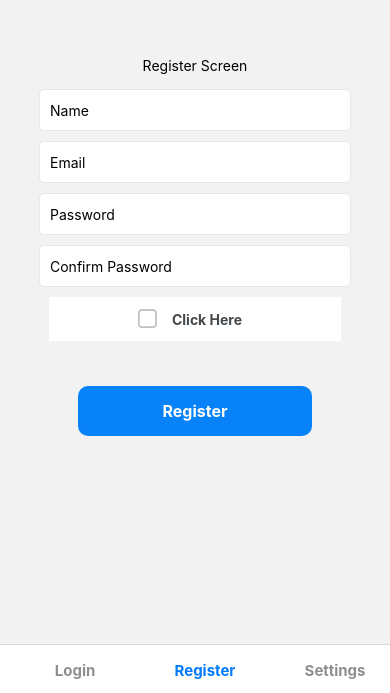
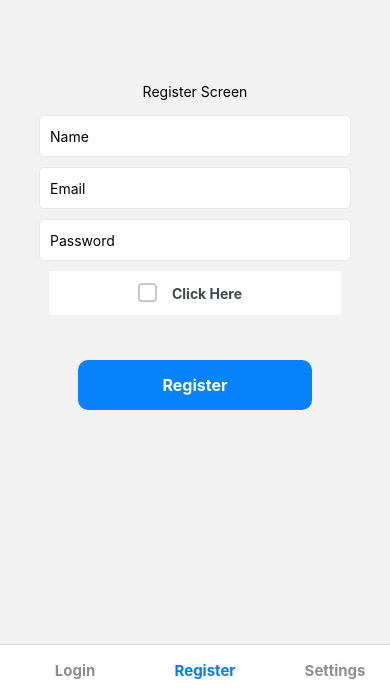
Before and after one commit to MichalGruszczak/ReactNative_BaseStuff, a React Native app: screen /Register in a window 390 px wide. Shown: the part 151-844 px from the top of the page. Built offline with nearby package versions, Linux system fonts and the light colour scheme.

Commit message:
Remove password confirmation

```diff
--- a/src/screens/Register/Register.tsx
+++ b/src/screens/Register/Register.tsx
@@ -16,7 +16,6 @@ type RegisterFormData = {
   name: string;
   email: string;
   password: string;
-  confirmPassword: string;
 };
 
 type RegistrationData = {
@@ -35,7 +34,6 @@ const Register = () => {
       name: "",
       email: "",
       password: "",
-      confirmPassword: "",
     },
   });
 
@@ -53,7 +51,6 @@ const Register = () => {
       name: "",
       email: "",
       password: "",
-      confirmPassword: "",
     });
   };
 
@@ -94,15 +91,6 @@ const Register = () => {
               value: 3,
               message: "Name must have at least 3 characters",
             },
-          }}
-          control={control}
-          secureTextEntry
-        />
-        <CustomInput
-          name="confirmPassword"
-          placeholder="Confirm Password"
-          rules={{
-            required: "Please confirm password",
           }}
           control={control}
           secureTextEntry
```
